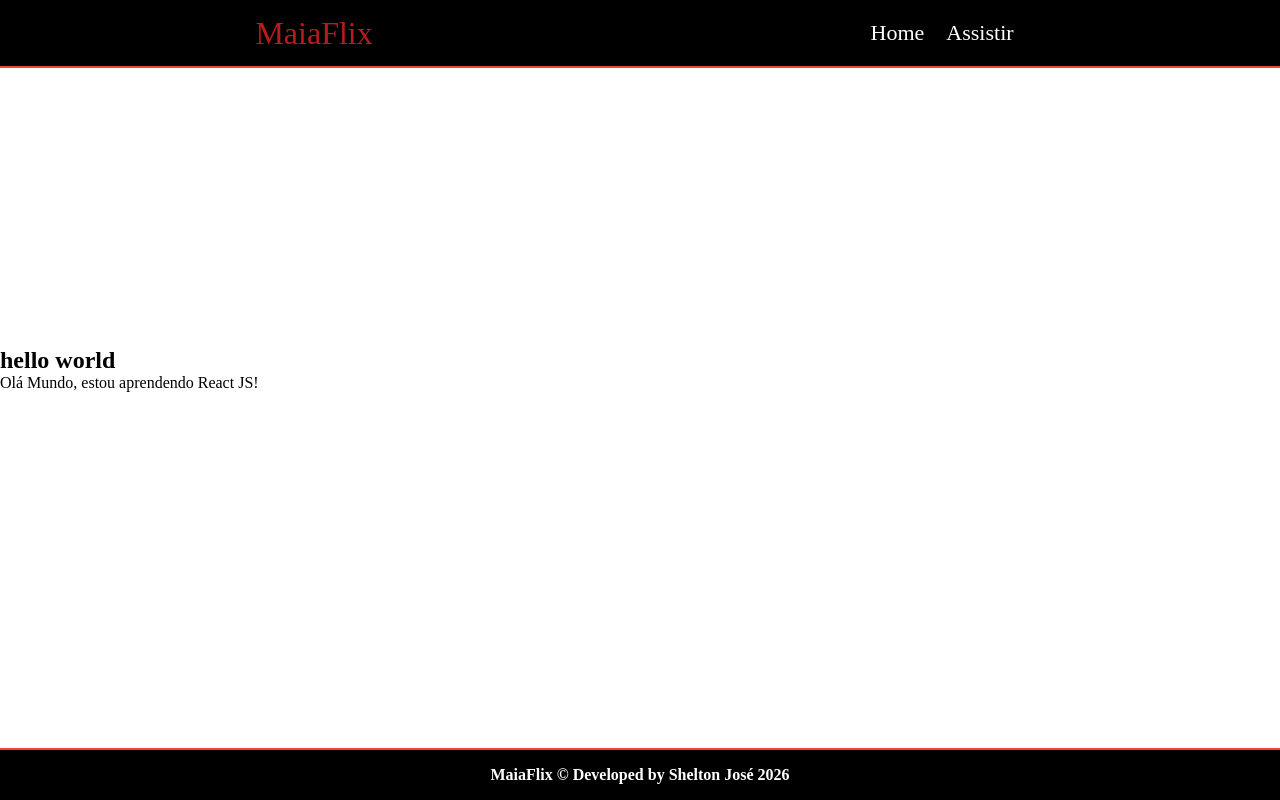
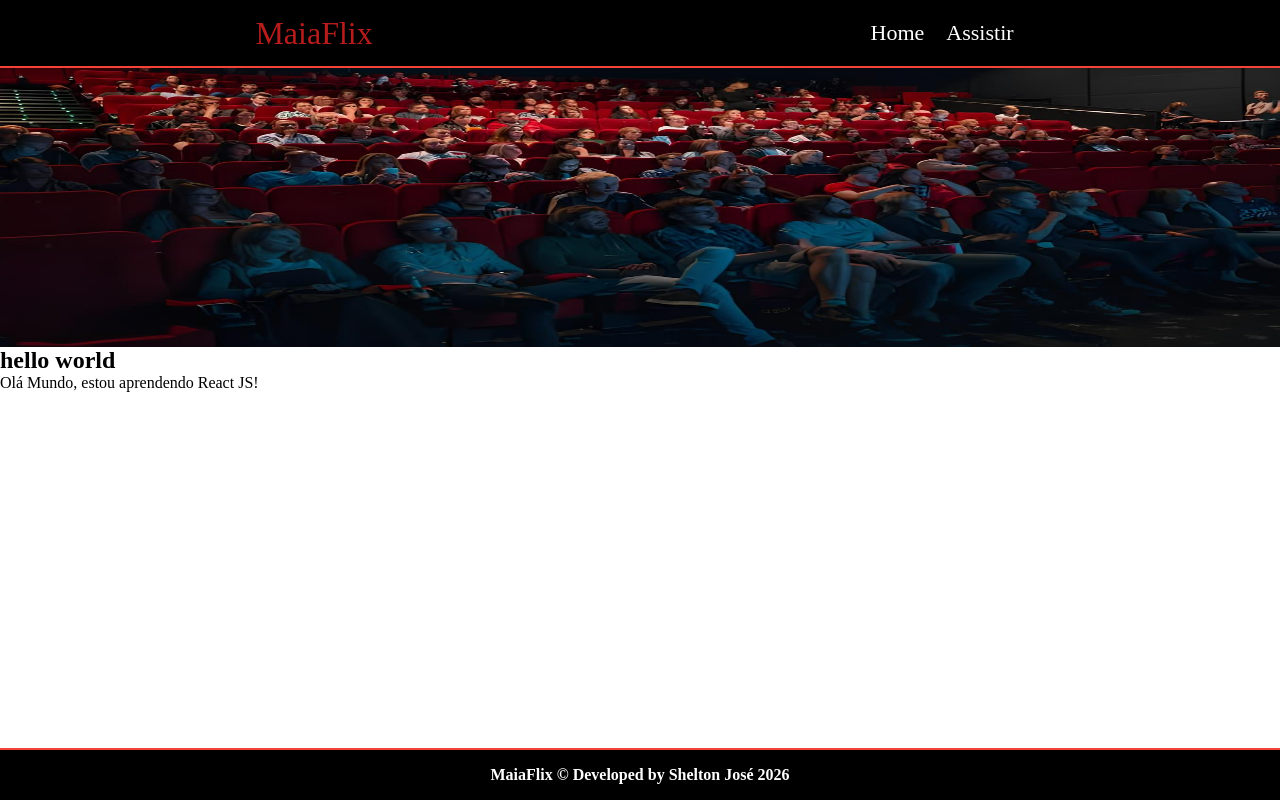
Before and after one commit to sheltonjose/movie, a React (Vite) app: page / in a window 1280 px wide. Built offline with nearby package versions, Linux system fonts and the light colour scheme.

Commit message:
Update index.jsx

```diff
--- a/src/components/Banner/index.jsx
+++ b/src/components/Banner/index.jsx
@@ -2,9 +2,10 @@ import styles from "./Banner.module.css"
 
 function Banner(){
      return(
-        <div className={styles.banner}>
-
-        </div>
+        <div
+             className={styles.banner}
+            style={{backgroundImage: "url('/images/banner-home.jpeg')" } }
+         ></div>
      );
 }
 export default Banner;
```
